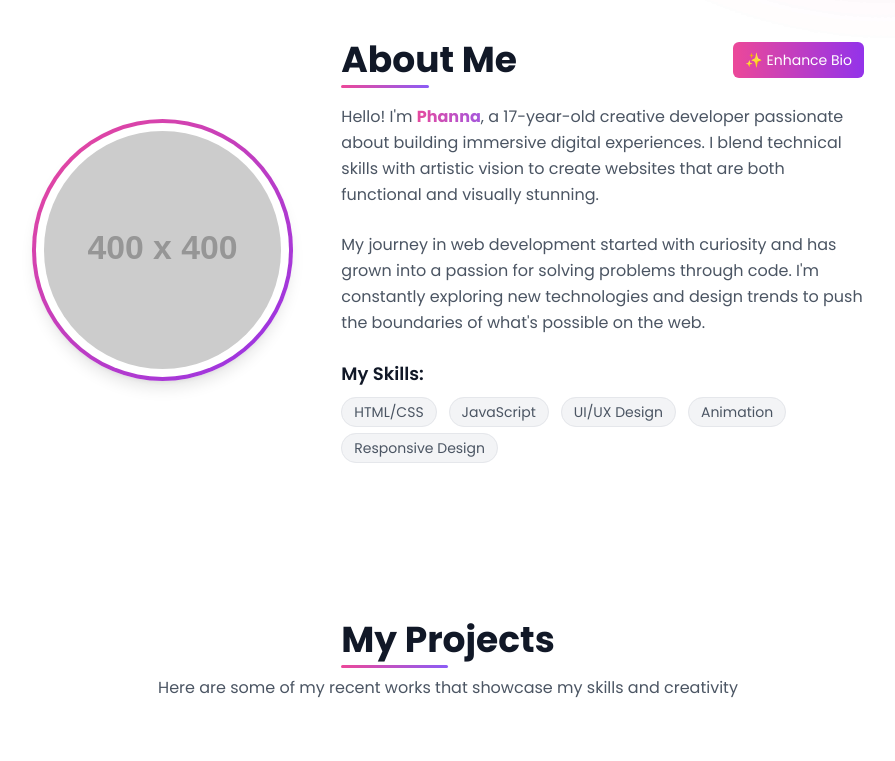
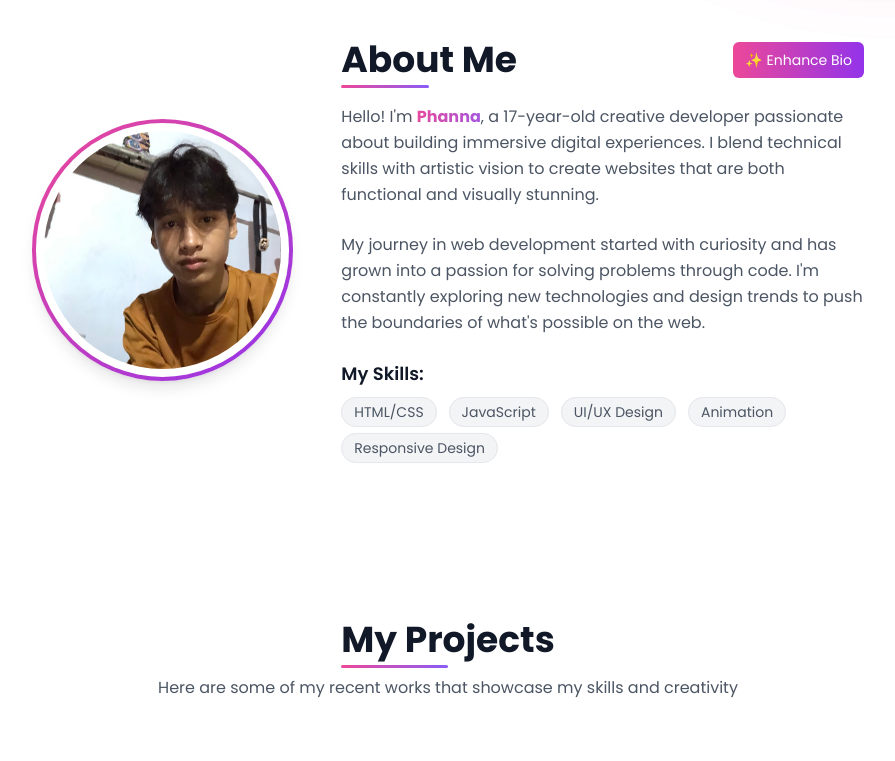
Before and after one commit to Phanna125/phanna-cv, a plain HTML site: page index.html in a window 1280 px wide. Shown: the part 840-1601 px from the top of the page, without its empty margins (192-1087 px from the left). Drawn offline with nearby package versions, Linux system fonts and the light colour scheme; placeholder pictures from the web are drawn by us; files whose address does not match are found by name.

Commit message:
Update index.html

```diff
--- a/index.html
+++ b/index.html
@@ -289,7 +289,7 @@
       <div class="md:w-1/3" data-aos="fade-right">
         <div class="bg-gradient-to-br from-pink-500 to-purple-600 p-1 rounded-full shadow-lg">
           <div class="bg-[var(--bg-primary)] rounded-full p-1 sm:p-2">
-            <img src="https://placehold.co/400x400/EAB308/000000?text=Phanna"
+            <img src="https://github.com/Phanna125/phanna-cv/blob/main/IMG_0557.JPG"
                  onerror="this.onerror=null; this.src='https://placehold.co/400x400/cccccc/333333?text=Image+Not+Found';"
                  alt="Phanna - Creative Developer"
                  class="rounded-full w-full aspect-square object-cover">
```
